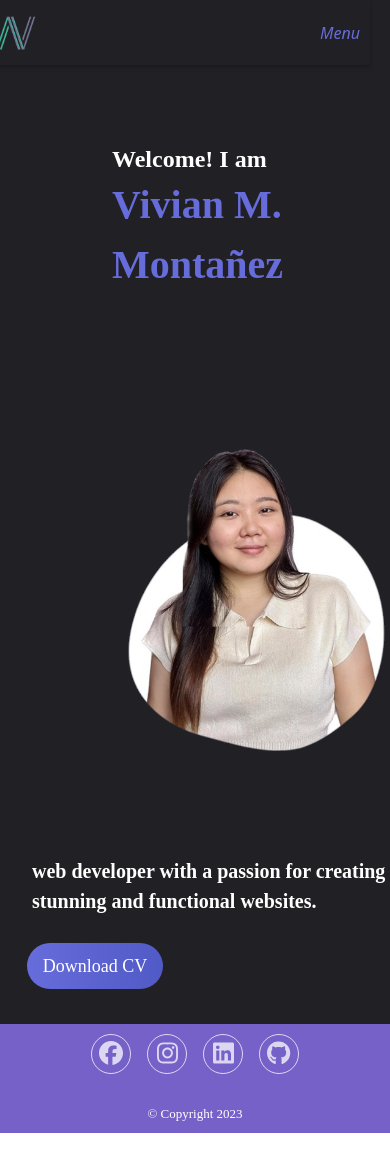
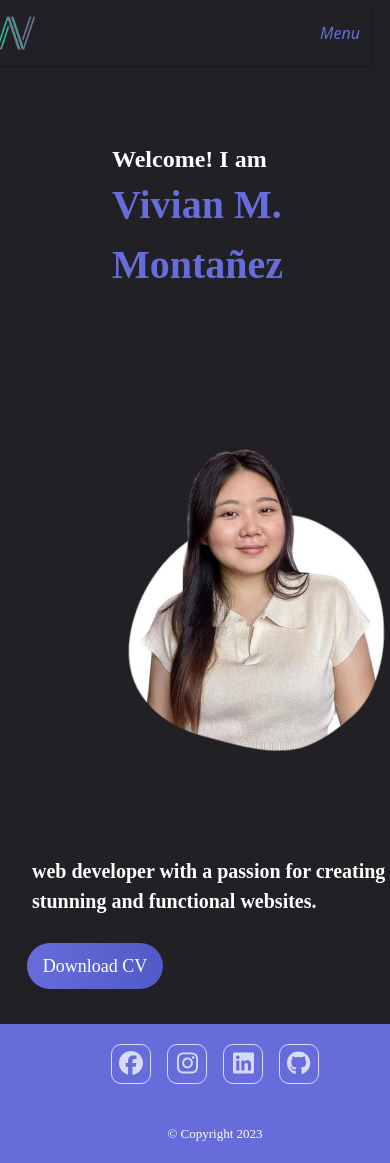
Before and after one commit to vivianm-montanez/portfoliomontanez, an Angular app: page /home in a window 390 px wide. Shown: the top 1163 px of the page. Before the commit the page ends 1133 px from the top, so only its background shows below. Built offline with nearby package versions, Linux system fonts and the light colour scheme.

Commit message:
build(root): :rocket: rebuild

```diff
--- a/src/app/Utilities/footer/footer.component.html
+++ b/src/app/Utilities/footer/footer.component.html
@@ -1,8 +1,9 @@
+<div class="body">
 <section class="footer">
   <div class="social">
-    <a href="https://web.facebook.com/vivs.njh"
-      ><fa-icon [icon]="fb"></fa-icon
-    ></a>
+    <a href="https://web.facebook.com/vivs.njh">
+      <fa-icon [icon]="fb"></fa-icon>
+    </a>
     <a href="https://www.instagram.com/"><fa-icon [icon]="ig"></fa-icon></a>
     <a href="https://www.linkedin.com/feed/"
       ><fa-icon [icon]="linkedin"></fa-icon
@@ -14,3 +15,4 @@
 
   <p class="copyright">© Copyright 2023</p>
 </section>
+</div>
--- a/src/app/Utilities/footer/footer.component.scss
+++ b/src/app/Utilities/footer/footer.component.scss
@@ -2,25 +2,28 @@
   margin: 0;
   padding: 0;
   box-sizing: border-box;
-  font-family: 'Lora', serif;
+  background-color: #676CDB;
+}
 
-}
-body {
+.body {
+  font-family: 'Lora';
   font-weight: 400;
-  max-width: 100%;
+  background-color: #676CDB;
 }
 
 .footer {
-  height: 100px;
-  padding: 10px 0;
+  padding: 20px 0;
   background-color: #676CDB;
-  max-width: 100%;
+  width: 100%;
+  margin-left: 20px;
 }
+
 .footer .social {
   text-align: center;
-  padding-bottom: 15px;
-  color: white
+  padding-bottom: 25px;
+  color: white;
 }
+
 .footer .social a {
   font-size: 24px;
   color: inherit;
@@ -30,51 +33,22 @@ body {
   line-height: 38px;
   display: inline-block;
   text-align: center;
-  border-radius: 50%;
+  border-radius: 25%;
   margin: 0 8px;
   opacity: 0.75;
 }
+
 .footer .social a:hover {
   opacity: 0.9;
 }
-.footer ul {
-  margin-top: 0;
-  padding: 0;
-  list-style: none;
-  text-align: center;
-  font-size: 18px;
-  line-height: 1.6;
-  margin-bottom: 0;
-  max-width: max-content;
-}
-.footer ul a {
-  color: inherit;
-  text-decoration: none;
-  opacity: 0.8;
-}
-.footer ul li {
-  display: inline-block;
-  padding: 0 15px;
-  width:100%;
-}
+
 .footer ul a:hover {
   opacity: 1;
 }
+
 .footer .copyright {
   margin-top: 15px;
   text-align: center;
   font-size: 13px;
-  color: white
+  color: white;
 }
-
-@media (max-width: 859px) {
-  .footer {
-    grid-template-columns: 1fr;
-    height: 100%;
-    right: 0px;
-    top: 64px;
-    bottom:0;
-    background-color: #7661c9;
-    display:block;
-  }
-}
--- a/src/app/Utilities/nav-bar/nav-bar.component.scss
+++ b/src/app/Utilities/nav-bar/nav-bar.component.scss
@@ -63,7 +63,7 @@ $menuBreakpoint: 768px;
         top: #{$menuHeight + 2};
         background: #fff;
         width: 100%;
-        left:25rem;
+        left:10rem;
 
         .menu-item {
           border-bottom: 1px solid #cccccc;
--- a/src/app/about/about.component.html
+++ b/src/app/about/about.component.html
@@ -22,24 +22,23 @@
                 <fa-icon [icon]="loc"></fa-icon>
               </span>
               <p>Address</p>
-              <span class="saprater">:</span>
+              <span class="separator">:</span>
               <p>San Pedro, Laguna</p>
           </li>
           <li>
               <span class="address-logo">
                 <fa-icon [icon]="phone"></fa-icon>
               </span>
-              <p>Phone No</p>
-              <span class="saprater">:</span>
+              <p>Mobile No.</p>
+              <span class="separator">:</span>
               <p>+63 9173560193 </p>
           </li>
           <li>
               <span class="address-logo">
                 <fa-icon [icon]="add"></fa-icon>
               </span>
-              <p>Email Address
-              </p>
-              <span class="saprater">:</span>
+              <p>Email Address</p>
+              <span class= "separator">:</span>
               <p>vivianmontanez01@gmail.com</p>
           </li>
       </ul>
--- a/src/app/about/about.component.scss
+++ b/src/app/about/about.component.scss
@@ -12,7 +12,7 @@
   .about {
     padding: 20px;
     margin-top: 80px;
-    width: 40rem;
+    width: 30rem;
   }
 
   .about:nth-of-type(1) {
@@ -80,7 +80,7 @@ h3 {
 .about-right h1 {
   color: #676cdb;
   font-size: 50px;
-  margin-bottom: 5px;
+  margin-bottom: 2px;
 }
 
 .about-right p {
@@ -103,8 +103,8 @@ h3 {
   font-size: 20px;
 }
 
-.address .saprater {
-  margin: 0 35px;
+.address .separator {
+  margin: 0 50px;
 }
 
 .about-right .expertise ul {
--- a/src/app/services/services.component.scss
+++ b/src/app/services/services.component.scss
@@ -119,7 +119,7 @@ p {
   }
 }
 
-@media  screen and (min-width: 992px ) {
+@media  screen and (max-width: 100% ) {
 section{
   padding: 1em 3em;
 }
```
Also changed, not shown: 3 other files (tests, documents, lock files or other folders).
